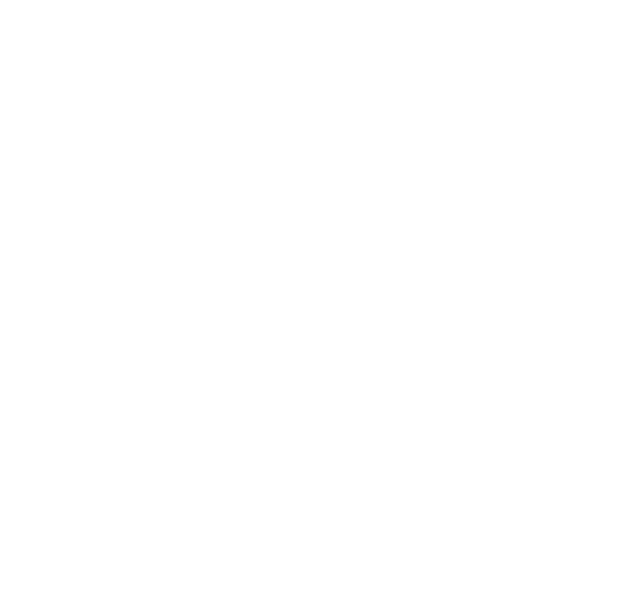
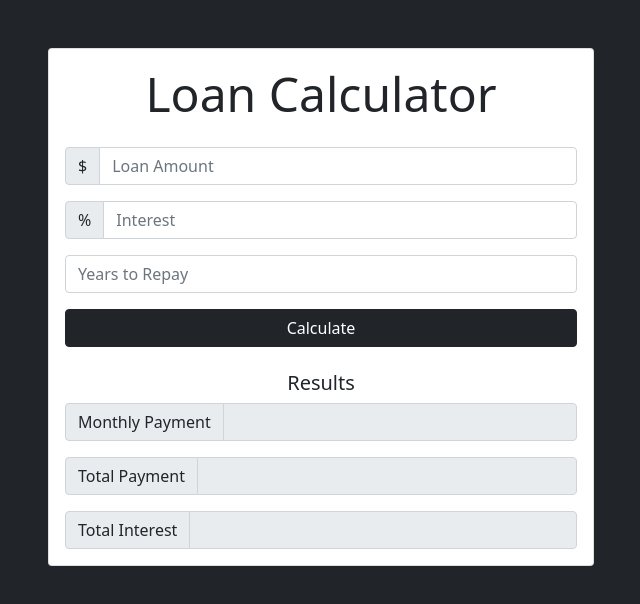
Before and after one commit to krishansingh1/Loan-Calculator, a plain HTML site: page index.html in a window 1280 px wide. Shown: the whole page, without its empty margins (319-959 px from the left). Drawn offline with nearby package versions, Linux system fonts and the light colour scheme.

Commit message:
Modified html

```diff
--- a/index.html
+++ b/index.html
@@ -7,13 +7,86 @@
     <link href="https://cdn.jsdelivr.net/npm/bootstrap@5.0.2/dist/css/bootstrap.min.css" rel="stylesheet" integrity="sha384-EVSTQN3/azprG1Anm3QDgpJLIm9Nao0Yz1ztcQTwFspd3yD65VohhpuuCOmLASjC" crossorigin="anonymous">
     <title>Loan Calculator</title>
 </head>
-<body>
+<body class="bg-dark">
 
+     <div class="container">
+          <div class="row">
+              <div class="col-md-6 mx-auto">
+                 <div class="card card-body text-center mt-5">
+                   <div class="h1 heading display-5 pb-3">Loan Calculator</div>
 
+                   <form id="loan-form">
+
+                      <!-- Loan amount  -->
+                       <div class="form-group">
+                           <div class="input-group mb-3">
+                             <span class="input-group-text">$</span>
+                             <input type="number" class="form-control" id="amount" placeholder="Loan Amount">
+                           </div>
+                       </div>
+
+                      <!-- Interest -->
+                      <div class="form-group">
+                        <div class="input-group mb-3">
+                            <span class="input-group-text">%</span>
+                            <input type="number" class="form-control" id="amount" placeholder="Interest">
+                        </div>
+                      </div>
+
+                    <div class="form-group mb-3">
+                    <input type="number" class="form-control" id="years" placeholder="Years to Repay">
+                    </div>
+
+                    <div class="form-group">
+                        <input type="submit" value="Calculate" class="btn btn-dark btn-block col-12">
+                    </div>
+                   </form>
+
+                   <!-- LOADER-->
+                    <!-- <div class="loading">
+                        <img src="img/loading.gif" alt="">
+                    </div> -->
+
+                   <!-- Results -->
+                    <div id="results" class="pt-4">
+                        <h5>Results</h5>
+                        <!-- Monthly Payment -->
+                         <div class="form-group">
+                            <div class="input-group mb-3">
+                              <span class="input-group-text">Monthly Payment</span>
+                              <input type="number" class="form-control" id="monthly-payment" disabled>
+                            </div>
+                         </div>
+                         <!-- Total payment -->
+                         <div class="form-group">
+                            <div class="input-group mb-3">
+                                <span class="input-group-text">Total Payment</span>
+                                <input type="number" class="form-control" id="total-payment" disabled>
+                            </div>
+                         </div>
+                        <!--Total Interest-->
+                         <div class="form-group">
+                            <div class="input-group">
+                                <span class="input-group-text">Total Interest</span>
+                                <input type="number" class="form-control" id="total-interest" disabled>
+                            </div>
+                         </div>
+
+                    </div>
+                 </div>
+              </div>
+          </div>
+     </div>
 </body>
 
-    <script src="https://cdn.jsdelivr.net/npm/bootstrap@5.0.2/dist/js/bootstrap.bundle.min.js"
-    integrity="sha384-MrcW6ZMFYlzcLA8Nl+NtUVF0sA7MsXsP1UyJoMp4YLEuNSfAP+JcXn/tWtIaxVXM"
+    <script src="https://code.jquery.com/jquery-3.6.0.js" integrity="sha256-H+K7U5CnXl1h5ywQfKtSj8PCmoN9aaq30gDh27Xc0jk="
     crossorigin="anonymous"></script>
+    <script src="https://cdn.jsdelivr.net/npm/@popperjs/core@2.9.2/dist/umd/popper.min.js"
+    integrity="sha384-IQsoLXl5PILFhosVNubq5LC7Qb9DXgDA9i+tQ8Zj3iwWAwPtgFTxbJ8NT4GN1R8p"
+    crossorigin="anonymous"></script>
+    <script src="https://cdn.jsdelivr.net/npm/bootstrap@5.0.2/dist/js/bootstrap.min.js"
+    integrity="sha384-cVKIPhGWiC2Al4u+LWgxfKTRIcfu0JTxR+EQDz/bgldoEyl4H0zUF0QKbrJ0EcQF"
+    crossorigin="anonymous"></script>
+
     <script src="app.js"></script>
 </html>
```
